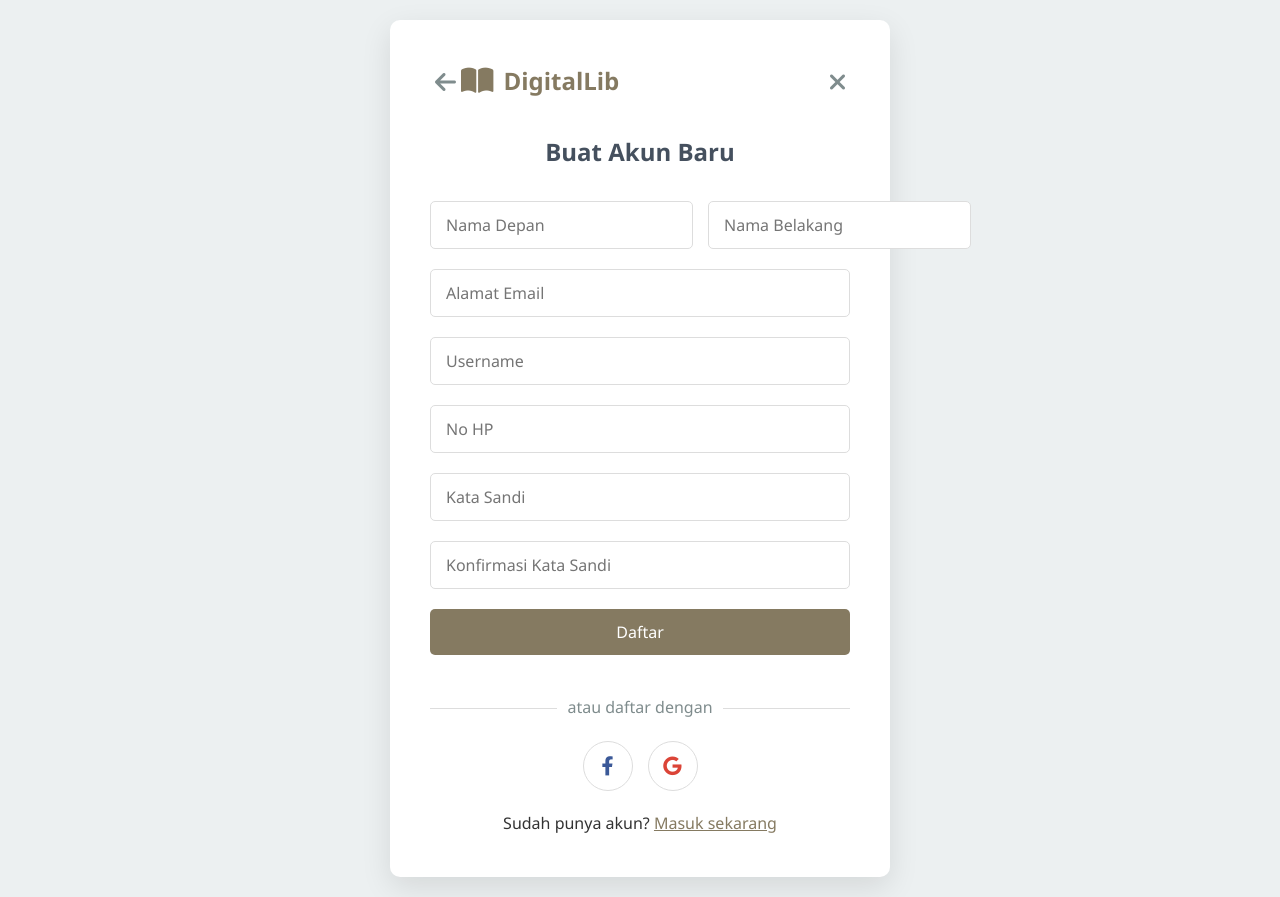
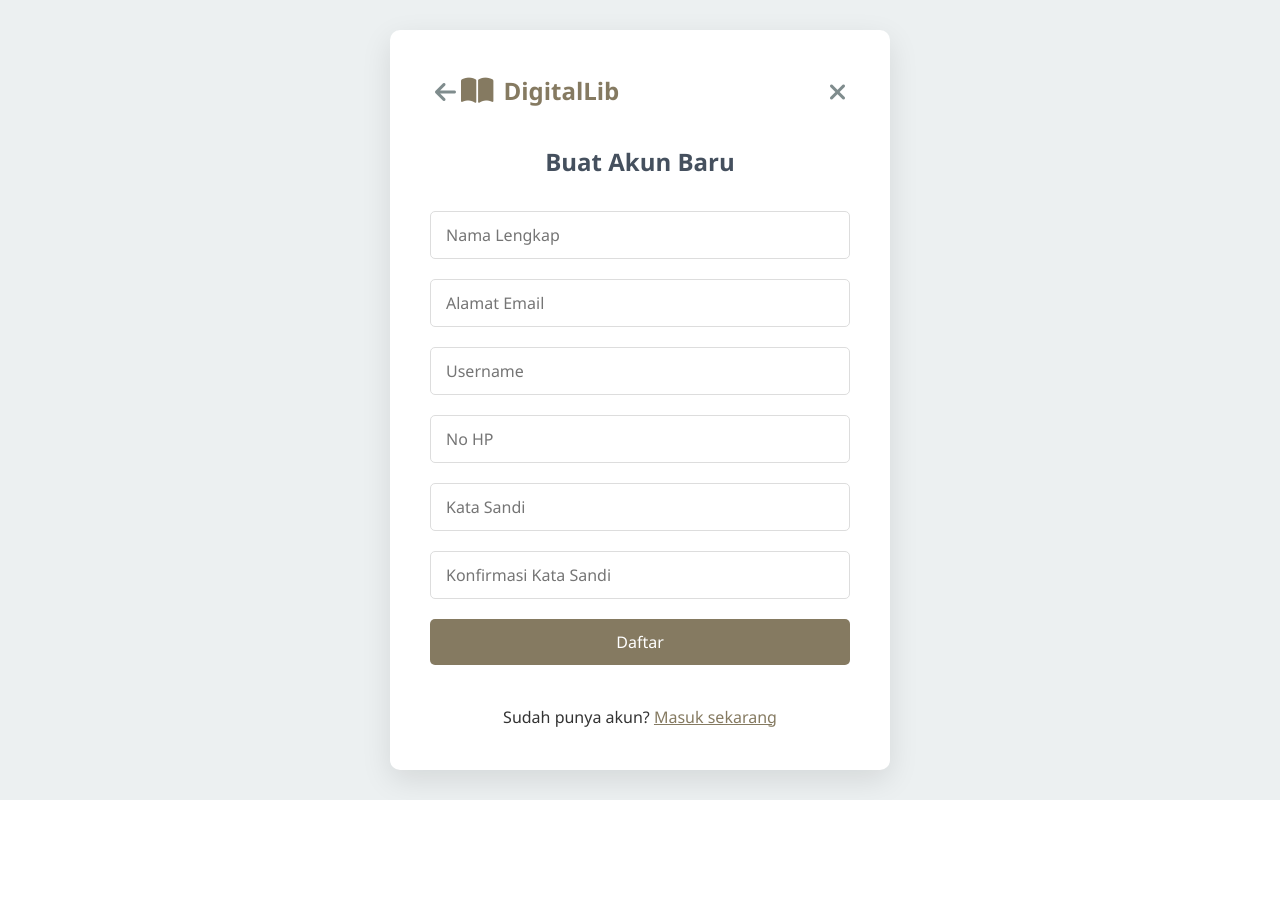
Before and after one commit to nirmalayds/Perpustaakan-Web, a plain HTML site: page register-user.html in a window 1280 px wide. After the commit the page ends 800 px from the top, so only its background shows below. Drawn offline with Linux system fonts and the light colour scheme.

Commit message:
Update register-user.html

```diff
--- a/register-user.html
+++ b/register-user.html
@@ -178,9 +178,8 @@
 
             <form class="auth-form">
                 <div class="name-fields">
-                    <input id="nd" type="text" placeholder="Nama Depan" required>
-                    <input id="nb" type="text" placeholder="Nama Belakang" required>
                 </div>
+                <input id="nd" type="text" placeholder="Nama Lengkap" required>
                 <input id="email" type="email" placeholder="Alamat Email" required>
                 <input id="username" type="username" placeholder="Username" required>
                 <input id="phone" type="phone" placeholder="No HP" required>
@@ -188,17 +187,6 @@
                 <input type="password" placeholder="Konfirmasi Kata Sandi" required>
                 <button id="submit" type="submit" >Daftar</button>
             </form>
-
-            <div class="auth-divider">atau daftar dengan</div>
-
-            <div class="social-login">
-                <button class="social-btn fb-btn">
-                    <i class="fab fa-facebook-f"></i>
-                </button>
-                <button class="social-btn google-btn">
-                    <i class="fab fa-google"></i>
-                </button>
-            </div>
 
             <div class="auth-options">
                 Sudah punya akun? <a href="login-user.html">Masuk sekarang</a>
```
